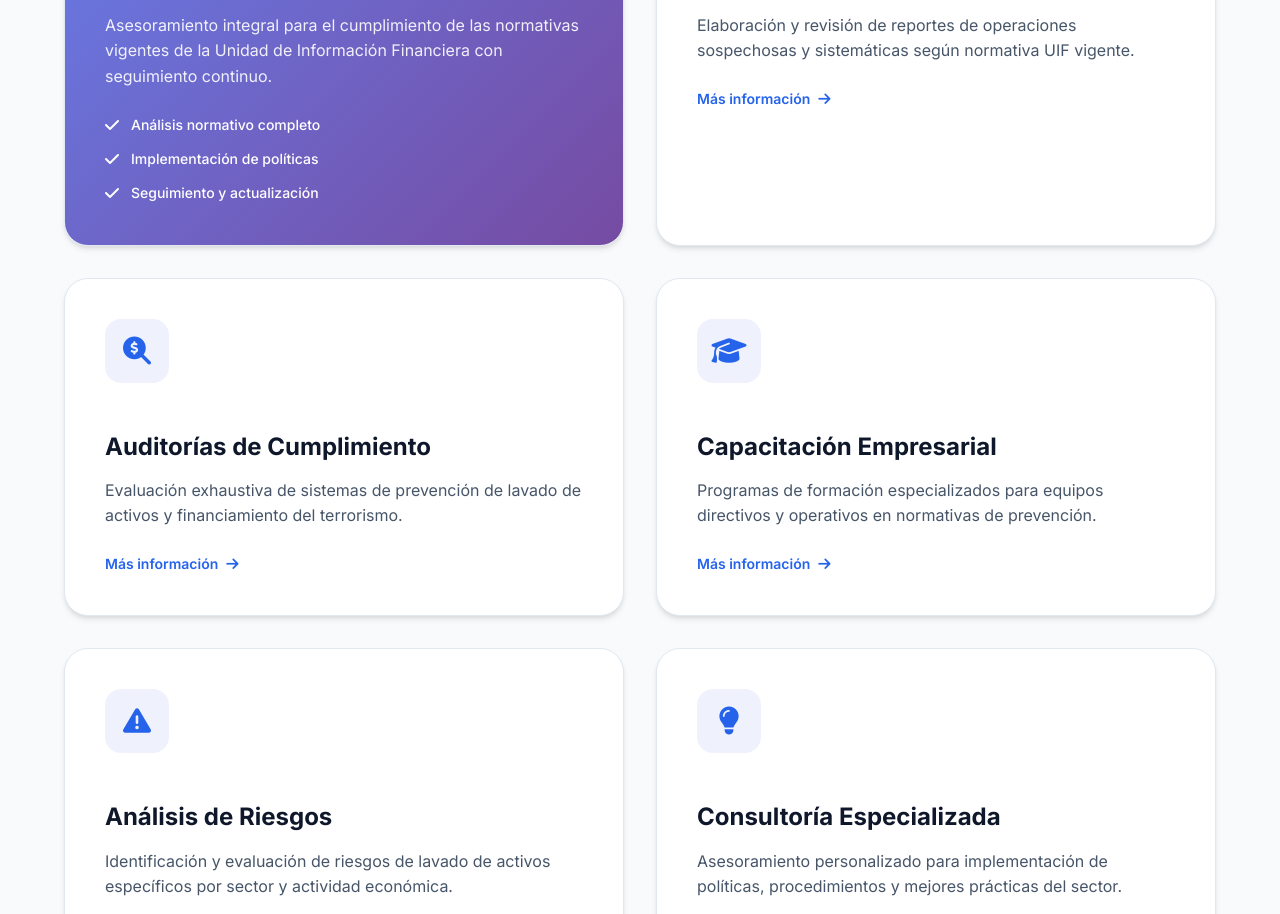
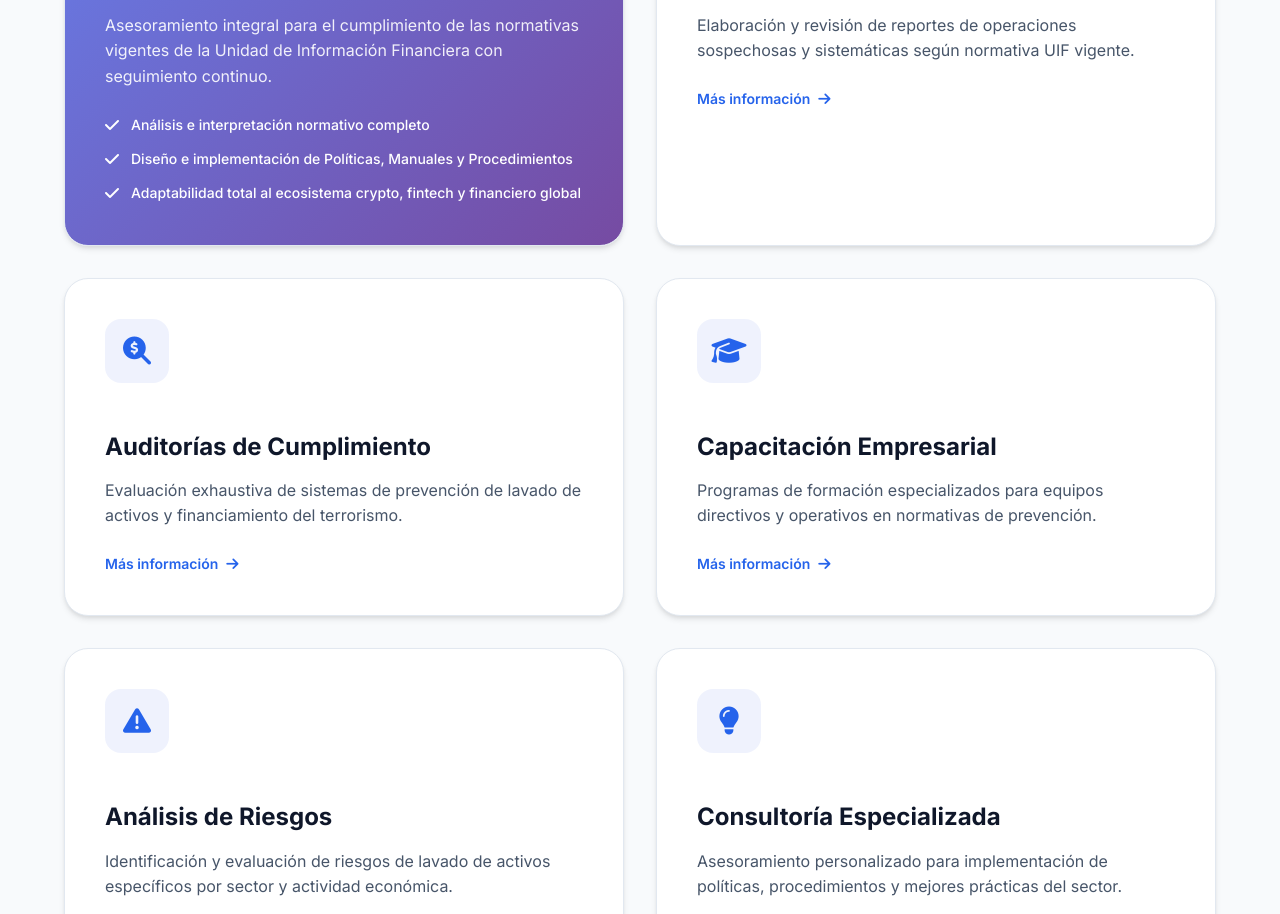
Before and after one commit to joaofranci/NexoCompliance-3, a website: page index.html in a window 1280 px wide. Shown: the part 1534-2448 px from the top of the page. Drawn offline with Linux system fonts and the light colour scheme.

Commit message:
Update index.html

```diff
--- a/index.html
+++ b/index.html
@@ -200,15 +200,15 @@
                     <div class="service-features">
                         <div class="feature-item">
                             <i class="fas fa-check"></i>
-                            <span>Análisis normativo completo</span>
+                            <span>Análisis e interpretación normativo completo</span>
                         </div>
                         <div class="feature-item">
                             <i class="fas fa-check"></i>
-                            <span>Implementación de políticas</span>
+                            <span>Diseño e implementación de Políticas, Manuales y Procedimientos</span>
                         </div>
                         <div class="feature-item">
                             <i class="fas fa-check"></i>
-                            <span>Seguimiento y actualización</span>
+                            <span>Adaptabilidad total al ecosistema crypto, fintech y financiero global</span>
                         </div>
                     </div>
                 </div>
```
